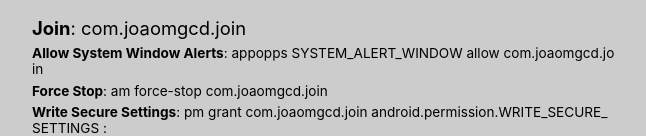
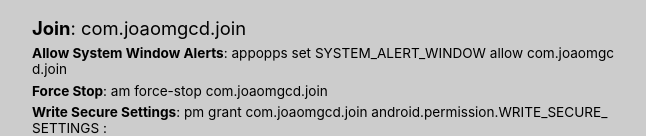
Before and after one commit to Pharma2022/adb-permissions, a React (Vite) app: page / in a window 1280 px wide. Shown: the part 170-306 px from the top of the page, without its empty margins (316-962 px from the left). Built offline with nearby package versions, Linux system fonts and the light colour scheme.

Commit message:
fixed typo with app-opps

```diff
--- a/src/data.js
+++ b/src/data.js
@@ -14,7 +14,7 @@ const permissionsArr=[
   "permissions":[
     { "name": "Allow System Window Alerts",
     "permission": SYSTEM_ALERT_WINDOW,
-    'type': 'appopps'
+    'type': 'appopps set'
 
     },
     {
```
